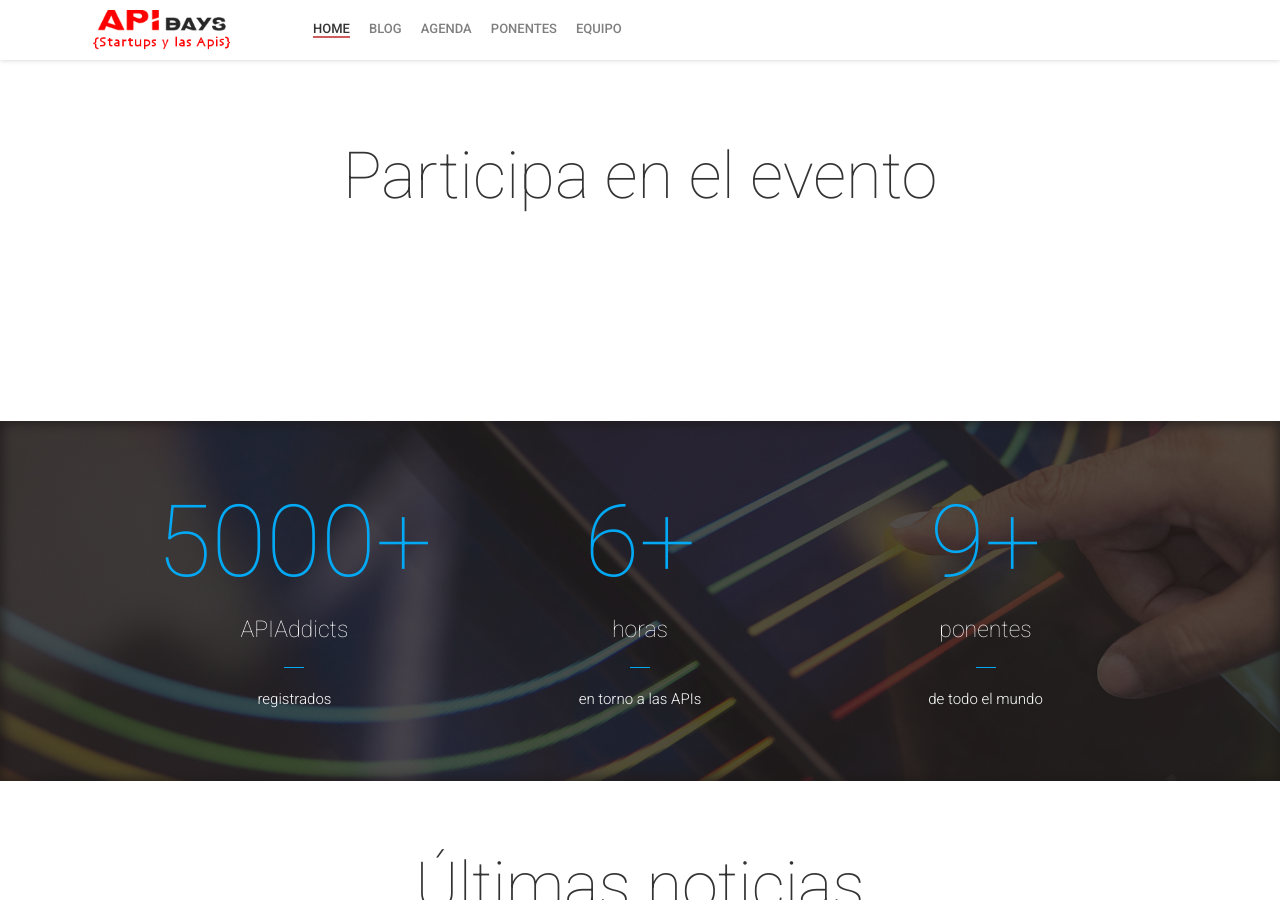
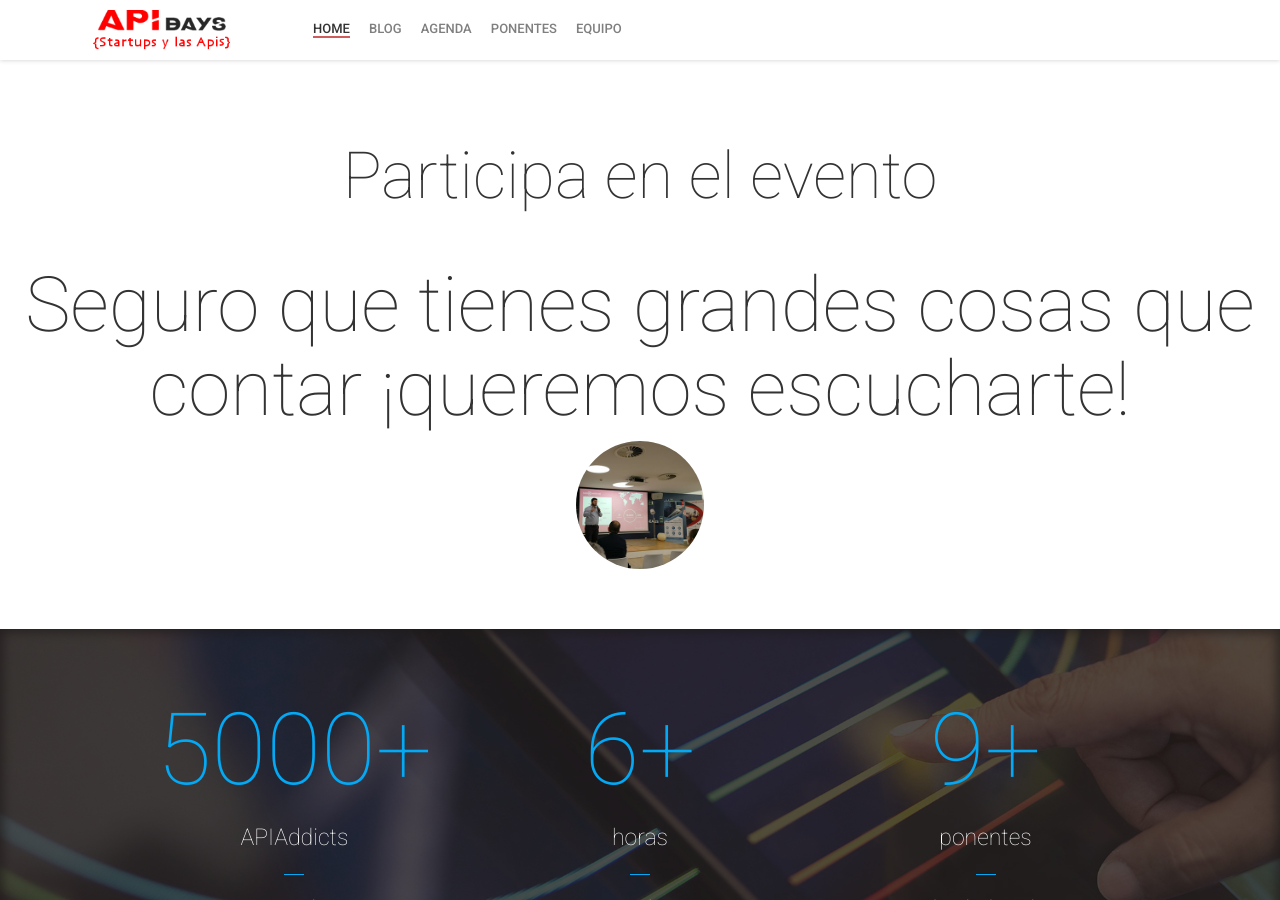
Before and after one commit to apiaddicts/startupsylasapisIII, a Jekyll site: the page built from index.html, in a window 1280 px wide and 900 px high, scrolled down 1337 px. Built offline with Jekyll 4.4.1, drawn with Linux system fonts in a browser that asks for light colours; nearby versions of some CDN libraries; comment, search, counter and statistics services are not loaded.

Commit message:
add button

```diff
--- a/_config.yml
+++ b/_config.yml
@@ -74,9 +74,7 @@
 
 # Participa Block
 participaTitle: "Participa en el evento"
-participaTexto: "Seguro que tienes grandes cosas que contar ¡queremos escucharte!"
-participaBlock:
- - {title: "¿Quieres ser speaker?", image: "ponencias.jpg"}
+participaText: "Seguro que tienes grandes cosas que contar ¡queremos escucharte!"
 participaButton:
  buttonLink: "https://forms.gle/zzpwcjoENprtaKEh7"
  buttonText: "Enviar propuesta"
--- a/_includes/participa.html
+++ b/_includes/participa.html
@@ -1,3 +1,6 @@
 <section id="participa" class="participa">
     <h3>{{ site.participaTitle }}</h3>
+    <h2>{{ site.participaText }}</h2>
+    <img class="img-circle" src="{{ site.baseurl }}/img/about-section/conference.jpg" height="128" width="128">
+    <a class="button" href="{{ site.buttonLink }}" target="_blank">{{ site.buttonText }}</a>
 </section>
```
